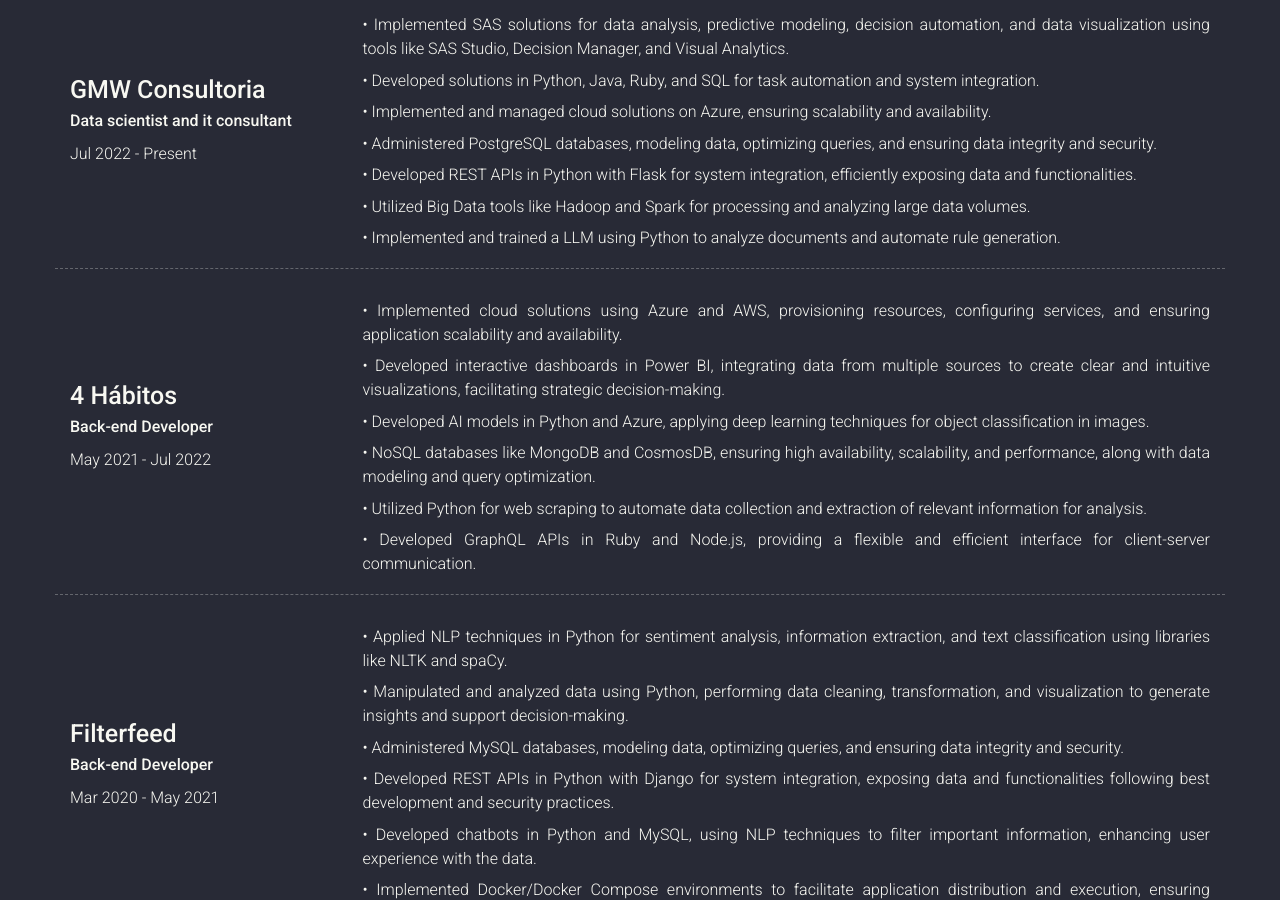
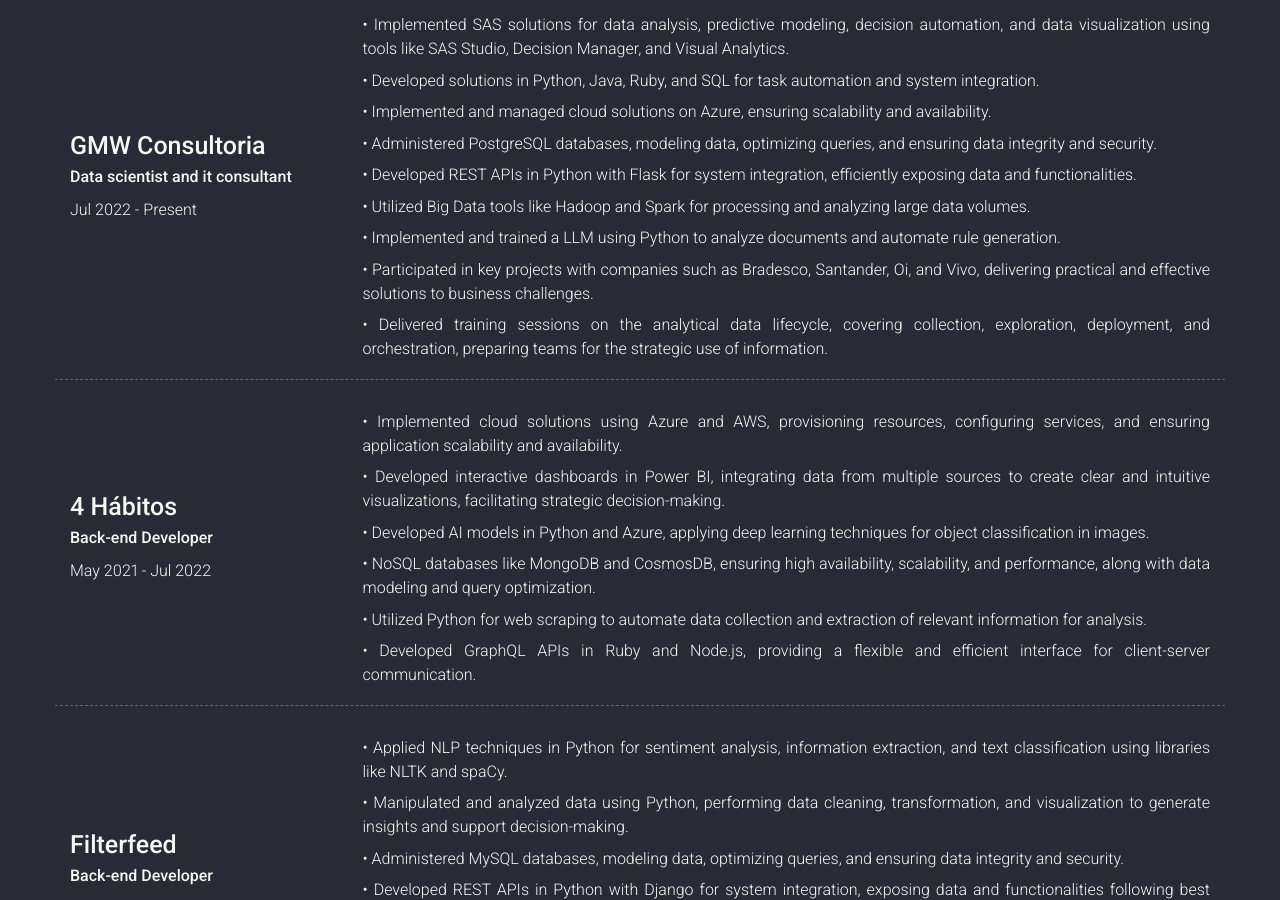
Before and after one commit to antonio-vmoura/antonio-vmoura.github.io, a Jekyll site: the page built from index.md, in a window 1280 px wide and 900 px high, scrolled down 1359 px. Built offline with Jekyll 4.4.1, drawn with Linux system fonts in a browser that asks for light colours; nearby versions of some CDN libraries.

Commit message:
:sparkles: add: new topics

```diff
--- a/_config.yml
+++ b/_config.yml
@@ -205,6 +205,12 @@
             <p class="lang_en">
               &bull; Implemented and trained a LLM using Python to analyze documents and automate rule generation.
             </p>
+            <p class="lang_en">
+              &bull; Participated in key projects with companies such as Bradesco, Santander, Oi, and Vivo, delivering practical and effective solutions to business challenges.
+            </p>
+            <p class="lang_en">
+              &bull; Delivered training sessions on the analytical data lifecycle, covering collection, exploration, deployment, and orchestration, preparing teams for the strategic use of information.
+            </p>
 
 
             <p class="lang_pt">
@@ -227,6 +233,12 @@
             </p>
             <p class="lang_pt">
               &bull; Implementei e treinei uma LLM utilizando Python para entender documentos e criar regras.
+            </p>
+            <p class="lang_pt">
+              &bull; Participei de projetos relevantes em empresas como Bradesco, Santander, Oi e Vivo, desenvolvendo soluções práticas e eficazes para desafios de negócios.
+            </p>
+            <p class="lang_pt">
+              &bull; Ministrei treinamentos sobre o ciclo de vida analítico de dados, abordando coleta, exploração, implantação e orquestração, preparando equipes para o uso estratégico das informações.
             </p>
           </div>
 
```
Also changed, not shown: 2 other files.
